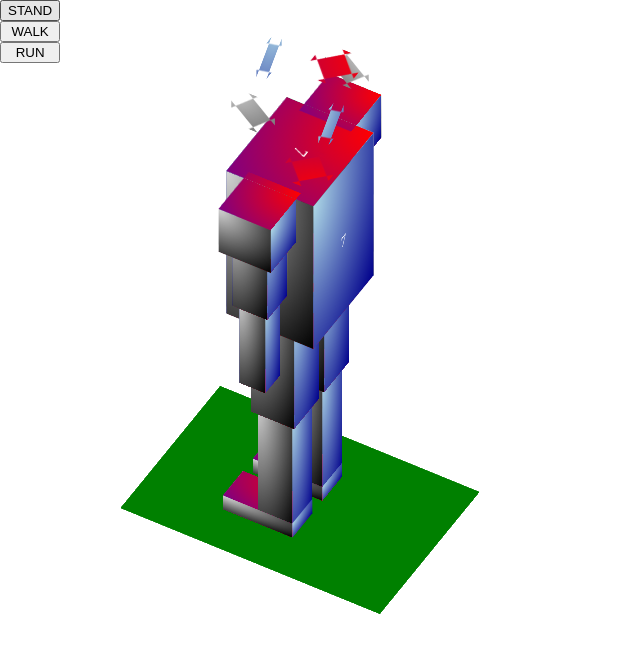
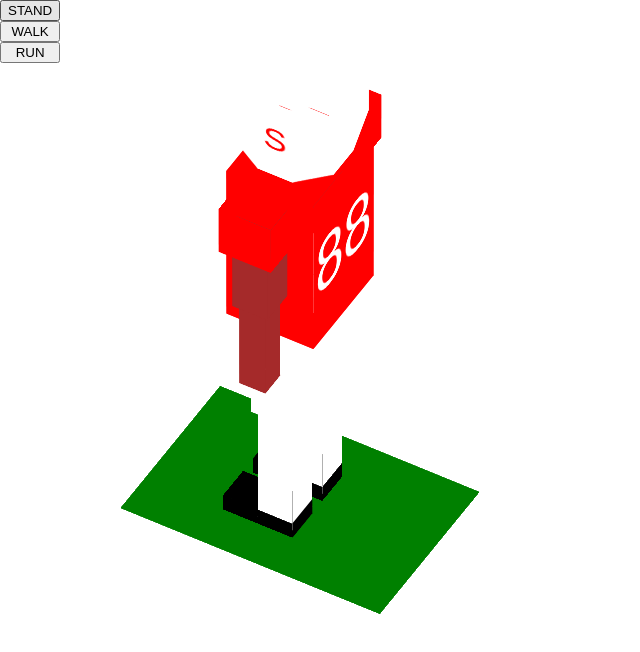
Before and after one commit to glennsimon/FootballPlayers, a plain HTML site: page src/player/player.html in a window 1280 px wide. Shown: the whole page, without its empty margins (0-640 px from the left). Drawn offline with Linux system fonts and the light colour scheme.

Commit message:
colors added

```diff
--- a/src/player/player.html
+++ b/src/player/player.html
@@ -10,12 +10,12 @@
       <div class="field"></div>
       <div class="waist">
         <div class="torso">
-          <div class="face torso__front">7</div>
-          <div class="face torso__back">7</div>
-          <div class="face torso__right">7</div>
-          <div class="face torso__left">7</div>
-          <div class="face torso__top">7</div>
-          <div class="face torso__bottom">7</div>
+          <div class="face torso__front">88</div>
+          <div class="face torso__back">88</div>
+          <div class="face torso__right"></div>
+          <div class="face torso__left"></div>
+          <div class="face torso__top"></div>
+          <div class="face torso__bottom"></div>
         </div>
         <div class="leg__left">
           <div class="thigh">
@@ -172,6 +172,7 @@
         position: absolute;
         transform-style: preserve-3d;
         backface-visibility: inherit;
+        font-family: fantasy;
       }
       body {
         margin: 0;
@@ -182,7 +183,7 @@
         justify-content: center;
         align-items: center;
         backface-visibility: inherit;
-        font-size: 20px;
+        font-size: 40px;
         color: white;
       }
       .buttons {
@@ -205,13 +206,39 @@
         height: 300px;
         background: green;
       }
+      .torso div {
+        font-size: 100px;
+        background: red;
+      }
+      .shoulder div {
+        background: red;
+      }
+      .helmet div {
+        color: red;
+        background: white;
+      }
+      .thigh div {
+        background: white;
+      }
+      .calf div {
+        background: white;
+      }
+      .foot div {
+        background: black;
+      }
+      .upper div {
+        background: brown;
+      }
+      .lower div {
+        background: brown;
+      }
       .helmet__face {
-        clip-path: polygon(30px 0px, ${volumes.helmet[2] - 30}px 0px,
-        ${volumes.helmet[2]}px 30px,
-        ${volumes.helmet[2]}px ${volumes.helmet[2] - 30}px,
-        ${volumes.helmet[2] - 30}px ${volumes.helmet[2]}px,
-        30px ${volumes.helmet[2]}px,
-        0px ${volumes.helmet[2] - 30}px, 0px 30px, 30px 0px);
+        clip-path: polygon(30px 0px, ${volumes.helmet[1] - 30}px 0px,
+        ${volumes.helmet[1]}px 30px,
+        ${volumes.helmet[1]}px ${volumes.helmet[1] - 30}px,
+        ${volumes.helmet[1] - 30}px ${volumes.helmet[1]}px,
+        30px ${volumes.helmet[1]}px,
+        0px ${volumes.helmet[1] - 30}px, 0px 30px, 30px 0px);
       }
       @keyframes fieldMotion {
         to {transform: translateY(-600px);}
@@ -238,23 +265,22 @@
       }
       @keyframes kneeSwingWalk {
         66% {
-          transform: rotateX(-30deg);
+          transform: translateZ(${offsets.knee}px) rotateX(-30deg);
         }
       }
       @keyframes kneeSwingRun {
         66% {
-          transform: rotateX(-90deg);
+          transform: translateZ(${offsets.knee}px) rotateX(-90deg);
         }
       }
       @keyframes elbows30 {
         to {
-          transform: rotateX(30deg);
-          animation-timing-function: ease-in;
+          transform: translateZ(${offsets.elbow}px) rotateX(30deg);
         }
       }
       @keyframes elbows90 {
         to {
-          transform: rotateX(90deg);
+          transform: translateZ(${offsets.elbow}px) rotateX(90deg);
           animation-timing-function: ease-in;
         }
       }
@@ -262,7 +288,6 @@
 
       const parts = Object.keys(volumes);
       const faces = ['bottom', 'top', 'left', 'right', 'front', 'back'];
-      let sign = 1;
       for (const part of parts) {
         for (const face of faces) {
           let index = faces.indexOf(face);
@@ -275,9 +300,6 @@
               transform: rotateY(${index === 1 ? 0 : 180}deg) translateZ(${
               volumes[part][index]
             }px);
-              background-image: radial-gradient(
-                farthest-corner at 0 0, red 0%, purple 100%
-              );
             }
             `;
           } else if (index < 4) {
@@ -303,9 +325,6 @@
               }px) rotateX(-90deg) rotateY(${
               index === 3 ? -90 : 90
             }deg) translateZ(${(volumes[part][2] + volumes[part][3]) / 2}px);
-            background-image: radial-gradient(
-                farthest-corner at 0 0, lightgray 0%, black 100%
-              ) ;
             }
             `;
           } else {
@@ -320,23 +339,14 @@
               }px;
               width: ${volumes[part][2] + volumes[part][3]}px;
               height: ${volumes[part][0] + volumes[part][1]}px;
-              transform: translateZ(${
-                (volumes[part][1] - volumes[part][0]) / 2
-              }px) rotateX(-90deg) rotateY(${
-              index === 4 ? 0 : 180
-            }deg) translateZ(${(volumes[part][4] + volumes[part][5]) / 2}px);
-            background-image: radial-gradient(
-              farthest-corner at 0 0, lightblue 0%, darkblue 100%
-              ) ;
-            //   transform: translate3D(0, ${sign * volumes[part][index]}px,
-            // ${(volumes[part][1] - volumes[part][0]) / 2}px) rotateX(-90deg) ;
-            // background-image: radial-gradient(
-            //     farthest-corner at 0 0, lightblue 0%, darkblue 100%
-            //   );
-            // }
+              transform: translateZ(
+              ${(volumes[part][1] - volumes[part][0]) / 2}px)
+              rotateX(-90deg) rotateY(
+                ${index === 4 ? 0 : 180}deg)
+                translateZ(${(volumes[part][4] + volumes[part][5]) / 2}px);
+            }
             `;
           }
-          sign = -sign;
         }
       }
 
@@ -382,10 +392,10 @@
 
       function walk() {
         animation.innerHTML = `
-        .field {
-          animation: fieldMotion 3s linear infinite;
-          background:
-        }
+        // .field {
+        //   animation: fieldMotion 3s linear infinite;
+        //   background:
+        // }
       .arm__right {
         animation: 1s 0.5s infinite linear swing45;
       }
```
